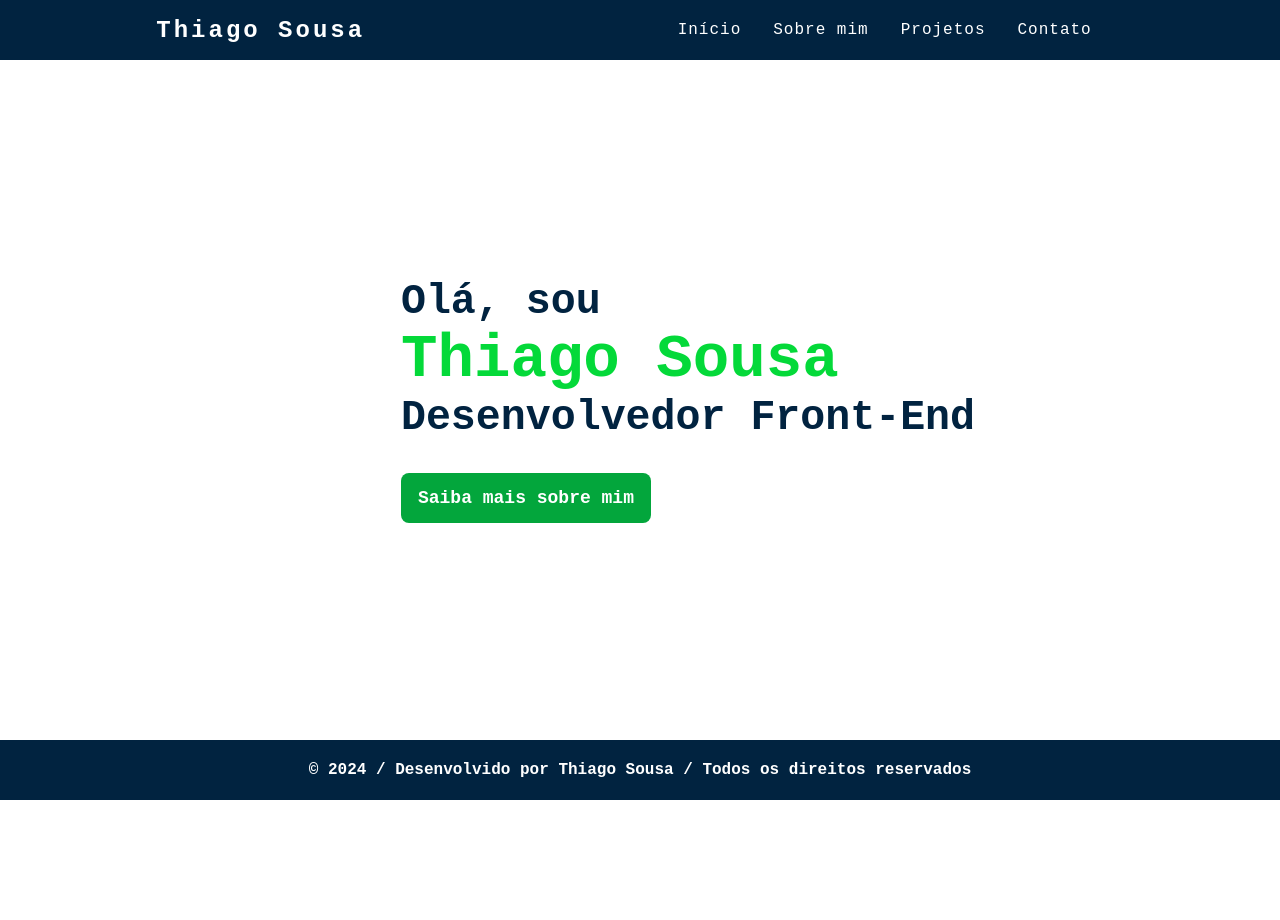
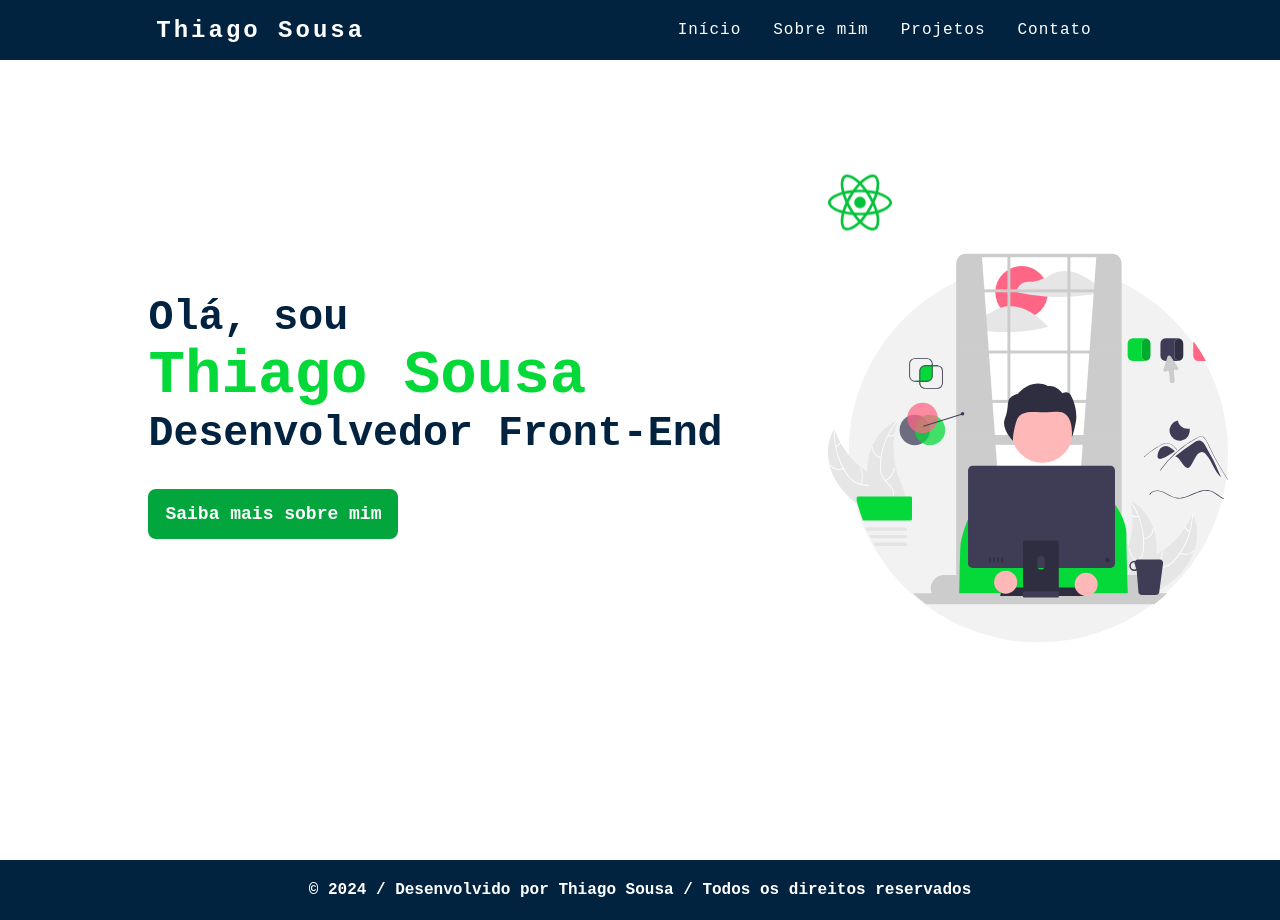
Before and after one commit to thiagodeas/Portfolio-em-construcao, a React (Vite) app: page / in a window 1280 px wide. Before the commit the page ends 800 px from the top, so only its background shows below. Built offline with nearby package versions, Linux system fonts and the light colour scheme.

Commit message:
criando page404, componente container, estilizando  home com imagens e animações

```diff
--- a/package.json
+++ b/package.json
@@ -12,6 +12,7 @@
   "dependencies": {
     "react": "^18.2.0",
     "react-dom": "^18.2.0",
+    "react-icons": "^5.2.1",
     "react-router-dom": "^6.23.1",
     "styled-components": "^6.1.11"
   },
--- a/src/App.jsx
+++ b/src/App.jsx
@@ -4,24 +4,29 @@ import { BrowserRouter, Routes, Route } from 'react-router-dom';
 // Components
 import Header from './components/Header';
 import Footer from './components/Footer';
+import Container from './components/Container';
 
 // Pages
 import Home from './pages/Home';
 import About from './pages/About';
 import Projects from './pages/Projects';
 import Contact from './pages/Contact';
+import Page404 from './pages/Page 404';
 
 function App() {
   return (
     <>
       <BrowserRouter>
         <Header />
+        <Container>
           <Routes>
             <Route path="/" element={<Home />}></Route>
             <Route path="/aboutme" element={<About />}></Route>
             <Route path="/projects" element={<Projects />}></Route>
             <Route path="/contact" element={<Contact />}></Route>
+            <Route path="/*" element={<Page404 />}></Route>
           </Routes>
+        </Container>
         <Footer />
       </BrowserRouter>
     </>
--- a/src/components/Container/Container.style.jsx
+++ b/src/components/Container/Container.style.jsx
@@ -0,0 +1,13 @@
+import styled from 'styled-components';
+
+export const StyledContainer = styled.section `
+    width: 100%;
+    min-height: 100vh;
+
+    display: flex;
+    flex-direction: column;
+    align-items: center;
+
+    padding-block: 1rem;
+    gap: 1rem;
+`
--- a/src/components/Container/index.jsx
+++ b/src/components/Container/index.jsx
@@ -0,0 +1,11 @@
+import { StyledContainer } from "./Container.style";
+
+const Container = ({ children }) => {
+    return (
+        <StyledContainer>
+            {children}
+        </StyledContainer>
+    )
+}
+
+export default Container;
--- a/src/components/Header/Header.style.jsx
+++ b/src/components/Header/Header.style.jsx
@@ -22,6 +22,7 @@ export const StyledHeader = styled.header `
 `
 
 export const StyledLink = styled(Link) `
+    text-decoration: none;
     color: #fff;
     padding-right: 2rem;
     letter-spacing: 1px;
@@ -29,4 +30,9 @@ export const StyledLink = styled(Link) `
     &:hover {
         color: #04D939;
     }
+
+    :active {
+        color: #04D939;
+        font-weight: 800;
+    }
 `
--- a/src/pages/Home/Home.style.jsx
+++ b/src/pages/Home/Home.style.jsx
@@ -1,5 +1,6 @@
 import { Link } from "react-router-dom";
-import styled from "styled-components";
+import styled, { keyframes } from "styled-components";
+import { FaReact } from "react-icons/fa";
 
 export const HomeInit = styled.section`
     width: 100%;
@@ -51,3 +52,40 @@ export const ButtonLink = styled(Link)`
     }
 
 `
+
+export const ContainerIllustration = styled.figure`
+    display: flex;
+    flex-direction: column-reverse;
+`
+
+export const Illustration = styled.img`
+    height: 400px;
+    width: 400px;
+`
+
+const rotate = keyframes`
+    0% {
+        transform: translateY(0px);
+        color: #03A63C;
+    }
+    25% {
+        transform: translateY(-15px);
+    }
+    50% {
+        transform: translateY(0px);
+        color: #04D939;
+    }
+    75% {
+        transform: translateY(15px);
+    }
+    100% {
+        transform: translateY(0px);
+        color: #03A63C;
+    }
+`
+
+export const StyledReactIcon = styled(FaReact)`
+    color: #04D939;
+    font-size: 4rem;
+    animation: ${rotate} 20s linear infinite;
+`
--- a/src/pages/Home/index.jsx
+++ b/src/pages/Home/index.jsx
@@ -1,5 +1,4 @@
-import { Link } from "react-router-dom";
-import { ButtonLink, HomeInit, Presentation } from "./Home.style";
+import { ButtonLink, ContainerIllustration, HomeInit, Illustration, Presentation, StyledReactIcon } from "./Home.style";
 
 const Home = () => {
   return (
@@ -12,6 +11,10 @@ const Home = () => {
             </p>
             <ButtonLink to="/aboutme">Saiba mais sobre mim</ButtonLink>
         </Presentation>
+        <ContainerIllustration>
+        <Illustration src="/developer.svg" alt="Developer Illustration"/>
+        <StyledReactIcon />
+        </ContainerIllustration>
     </HomeInit>
   )
 }
--- /dev/null
+++ b/src/pages/Page 404/Page404.style.jsx
@@ -0,0 +1,25 @@
+import styled from 'styled-components';
+
+export const ErrorMessage = styled.h2 `
+    color: #012340;
+    padding-top: 5rem;
+`
+
+export const ErrorContainer = styled.div `
+    display: flex;
+    flex-direction: column;
+    justify-content: center;
+    align-items: center;
+
+    span {
+        font-size: 15rem;
+        font-weight: 800;
+        color: #027333;
+    }
+
+    p {
+        font-size: 1.2rem;
+        font-weight: 600;
+        color: #012340;
+    }
+`
--- /dev/null
+++ b/src/pages/Page 404/index.jsx
@@ -0,0 +1,15 @@
+import { ErrorContainer, ErrorMessage } from "./Page404.style";
+
+const Page404 = () => {
+  return (
+    <>
+    <ErrorMessage>Algo de errado não está certo =/ </ErrorMessage>
+    <ErrorContainer>
+        <span>404</span>
+        <p>Página não localizada!</p>
+    </ErrorContainer>
+    </>
+  )
+}
+
+export default Page404;
```
Also changed, not shown: public/developer.svg (added), 1 other file (tests, documents, lock files or other folders). Lines whose indentation alone changed are shown as unchanged.
